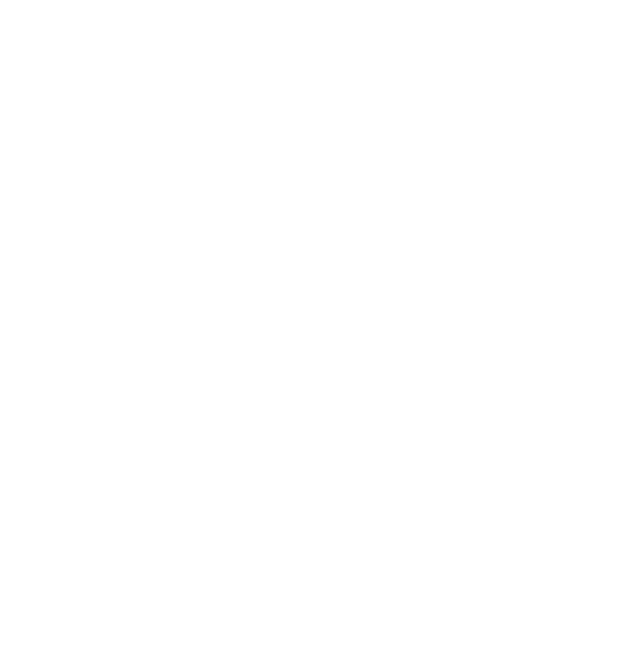
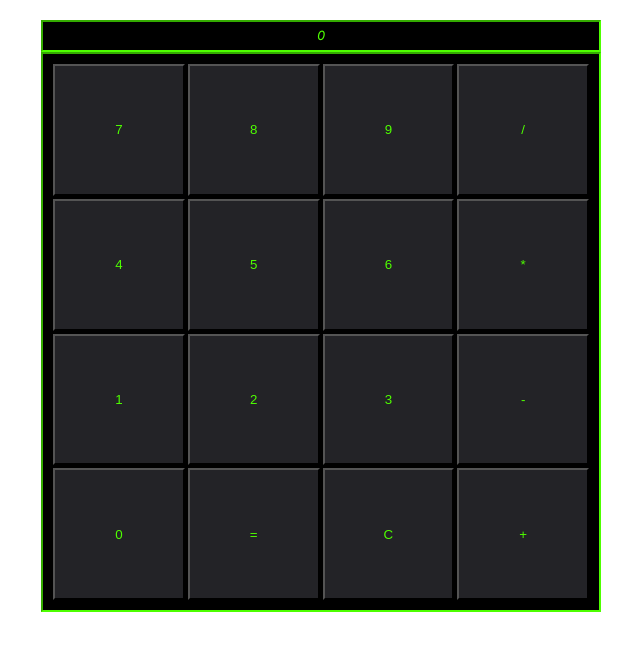
Before and after one commit to RasmusKard/calculator, a plain HTML site: page index.html in a window 1280 px wide. Shown: the whole page, without its empty margins (319-959 px from the left). Drawn offline with nearby package versions, Linux system fonts and the light colour scheme.

Commit message:
add: html, css, finish calculator and display logic

```diff
--- a/index.html
+++ b/index.html
@@ -5,7 +5,37 @@
 		<meta name="viewport" content="width=device-width, initial-scale=1.0" />
 		<link rel="stylesheet" href="styles.css" />
 		<script defer src="script.js"></script>
-		<title>Document</title>
+		<title>Calculator</title>
 	</head>
-	<body></body>
+	<body>
+		<div id="calc-container">
+			<div id="calc-display">0</div>
+			<div id="calc-button-container">
+				<div class="container-row">
+					<button class="calc-button">7</button>
+					<button class="calc-button">8</button>
+					<button class="calc-button">9</button>
+					<button class="calc-button">/</button>
+				</div>
+				<div class="container-row">
+					<button class="calc-button">4</button>
+					<button class="calc-button">5</button>
+					<button class="calc-button">6</button>
+					<button class="calc-button">*</button>
+				</div>
+				<div class="container-row">
+					<button class="calc-button">1</button>
+					<button class="calc-button">2</button>
+					<button class="calc-button">3</button>
+					<button class="calc-button">-</button>
+				</div>
+				<div class="container-row">
+					<button class="calc-button">0</button>
+					<button class="calc-button">=</button>
+					<button class="calc-button">C</button>
+					<button class="calc-button">+</button>
+				</div>
+			</div>
+		</div>
+	</body>
 </html>
--- a/script.js
+++ b/script.js
@@ -18,3 +18,55 @@ function operate(numA, operator, numB) {
 			return divide(numA, numB);
 	}
 }
+
+let firstNum = "";
+let operator = "";
+let secondNum = "";
+const operators = ["+", "-", "*", "/"];
+
+// button eventlistener
+const calculatorButtonContainer = document.querySelector(
+	"#calc-button-container"
+);
+
+calculatorButtonContainer.addEventListener("click", (e) => {
+	let buttonPressed = e.target.innerHTML;
+
+	if (!isNaN(buttonPressed)) {
+		numDisplay(buttonPressed);
+	} else if (operators.includes(buttonPressed)) {
+		if (operator) {
+			firstNum = operate(firstNum, operator, secondNum);
+			operator = buttonPressed;
+			secondNum = "";
+		} else {
+			operator = buttonPressed;
+		}
+	} else if (buttonPressed === "=") {
+		firstNum = operate(firstNum, operator, secondNum);
+		operator = "";
+		secondNum = "";
+	} else if (buttonPressed === "C") {
+		firstNum = "";
+		secondNum = "";
+		operator = "";
+	}
+
+	document.querySelector(
+		"#calc-display"
+	).innerText = `${firstNum} ${operator} ${secondNum}`;
+});
+
+function numDisplay(num) {
+	if (operator) {
+		secondNum += num;
+	} else {
+		firstNum += num;
+	}
+}
+
+// if is number add to display of calculation (concat numbers as strings)
+// if is not number switch case
+// if it is an operator check save and display the operator and start listening for second number
+// if it is "C" clear the display and values
+// if it is "=" try to do the calculation
--- a/styles.css
+++ b/styles.css
@@ -0,0 +1,59 @@
+@import url('https://fonts.googleapis.com/css2?family=Courier+Prime:ital,wght@0,400;0,700;1,400;1,700&display=swap');
+
+* {
+	box-sizing: border-box;
+	margin: 0;
+	padding: 0;
+}
+
+body {
+	text-align: center;
+	color: #4eff00;
+	font-family: "Courier Prime", monospace;
+	font-weight: 400;
+	font-style: italic;
+	box-sizing: border-box;
+	margin: 0;
+	margin-top: 20px;
+	padding: 0;
+}
+
+#calc-button-container {
+	display: flex;
+	flex-direction: column;
+	aspect-ratio: 1/1;
+	height: 70vh;
+	padding: 10px;
+	gap: 3px;
+	background-color: black;
+	border: inset 2px #4eff00;
+}
+
+.container-row {
+	display: flex;
+	flex-basis: 100%;
+	gap: 3px;
+}
+
+#calc-container {
+	display: flex;
+	align-items: center;
+	flex-direction: column;
+}
+
+button {
+	flex-basis: 100%;
+	background-color: #232327;
+	color: #4eff00;
+}
+
+#calc-display {
+	width: 70vh;
+	border: inset 2px #4eff00;
+	background-color: black;
+	height: 2rem;
+	display: flex;
+	justify-content: center;
+	align-items: center;
+	flex-wrap: wrap;
+}
```
